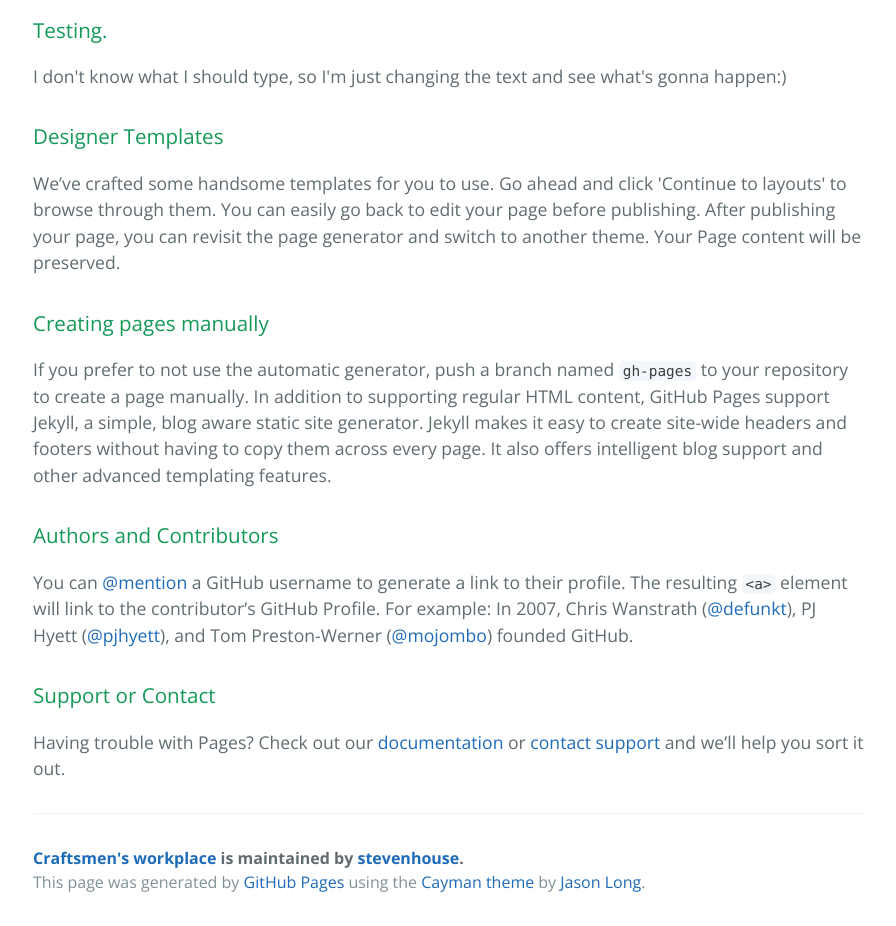
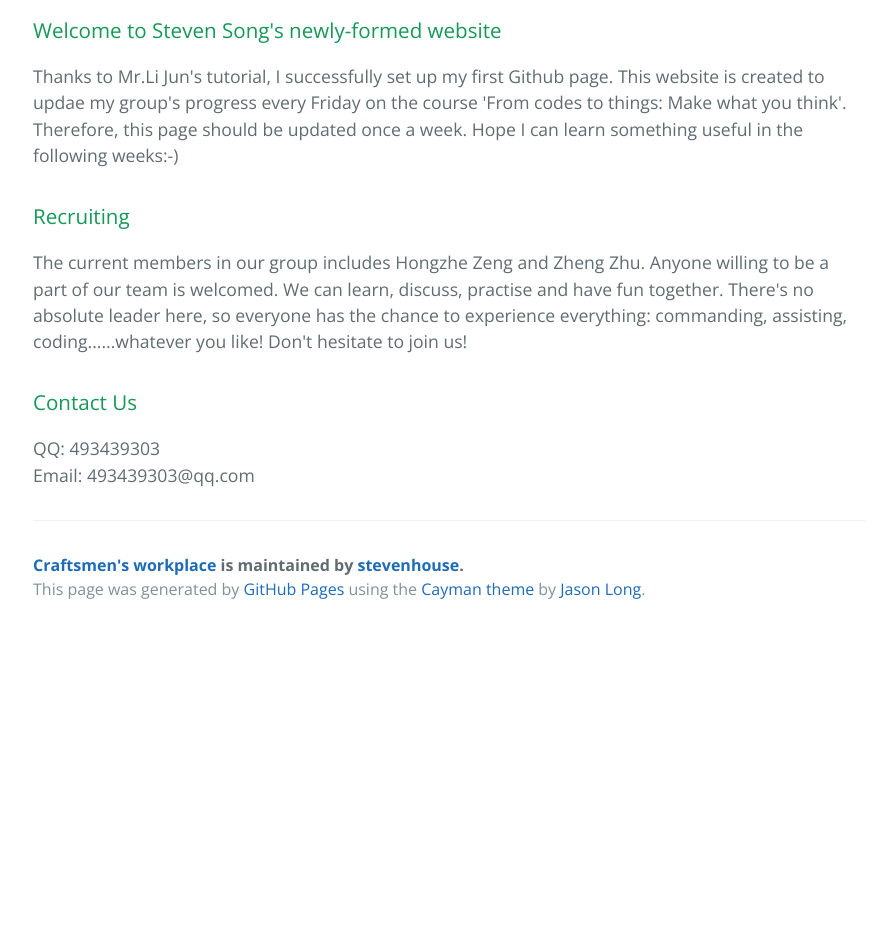
Before and after one commit to stevenhouse/Craftsmen-s-Workplace, a plain HTML site: page index.html in a window 1280 px wide. Shown: the part 400-1326 px from the top of the page, without its empty margins (191-1087 px from the left). After the commit the page ends 1033 px from the top, so only its background shows below. Drawn offline with nearby package versions, Linux system fonts and the light colour scheme.

Commit message:
Intro
details of my page

```diff
--- a/index.html
+++ b/index.html
@@ -20,29 +20,20 @@
 
     <section class="main-content">
       <h3>
-<a id="attempting to edit my website" class="anchor" href="#welcome-to-github-pages" aria-hidden="true"><span aria-hidden="true" class="octicon octicon-link"></span></a>Testing.</h3>
+<a id="welcome-to-steven-song&#39s-newly-formed-website" class="anchor" href="#welcome-to-steven-song&#39s-newly-formed-website" aria-hidden="true"><span aria-hidden="true" class="octicon octicon-link"></span></a>Welcome to Steven Song's newly-formed website</h3>
 
-<p>I don't know what I should type, so I'm just changing the text and see what's gonna happen:)</p>
+<p>Thanks to Mr.Li Jun's tutorial, I successfully set up my first Github page. This website is created to updae my group's progress every Friday on the course 'From codes to things: Make what you think'. Therefore, this page should be updated once a week. Hope I can learn something useful in the following weeks:-)</p>
 
 <h3>
-<a id="designer-templates" class="anchor" href="#designer-templates" aria-hidden="true"><span aria-hidden="true" class="octicon octicon-link"></span></a>Designer Templates</h3>
+<a id="recruiting" class="anchor" href="#recruiting" aria-hidden="true"><span aria-hidden="true" class="octicon octicon-link"></span></a>Recruiting</h3>
 
-<p>We’ve crafted some handsome templates for you to use. Go ahead and click 'Continue to layouts' to browse through them. You can easily go back to edit your page before publishing. After publishing your page, you can revisit the page generator and switch to another theme. Your Page content will be preserved.</p>
+<p>The current members in our group includes Hongzhe Zeng and Zheng Zhu. Anyone willing to be a part of our team is welcomed. We can learn, discuss, practise and have fun together. There's no absolute leader here, so everyone has the chance to experience everything: commanding, assisting, coding......whatever you like! Don't hesitate to join us!</p>
 
 <h3>
-<a id="creating-pages-manually" class="anchor" href="#creating-pages-manually" aria-hidden="true"><span aria-hidden="true" class="octicon octicon-link"></span></a>Creating pages manually</h3>
+<a id="contact-us" class="anchor" href="#contact-us" aria-hidden="true"><span aria-hidden="true" class="octicon octicon-link"></span></a>Contact Us</h3>
 
-<p>If you prefer to not use the automatic generator, push a branch named <code>gh-pages</code> to your repository to create a page manually. In addition to supporting regular HTML content, GitHub Pages support Jekyll, a simple, blog aware static site generator. Jekyll makes it easy to create site-wide headers and footers without having to copy them across every page. It also offers intelligent blog support and other advanced templating features.</p>
+<p>QQ: 493439303<br>Email: 493439303@qq.com</p>
 
-<h3>
-<a id="authors-and-contributors" class="anchor" href="#authors-and-contributors" aria-hidden="true"><span aria-hidden="true" class="octicon octicon-link"></span></a>Authors and Contributors</h3>
-
-<p>You can <a href="https://help.github.com/articles/basic-writing-and-formatting-syntax/#mentioning-users-and-teams" class="user-mention">@mention</a> a GitHub username to generate a link to their profile. The resulting <code>&lt;a&gt;</code> element will link to the contributor’s GitHub Profile. For example: In 2007, Chris Wanstrath (<a href="https://github.com/defunkt" class="user-mention">@defunkt</a>), PJ Hyett (<a href="https://github.com/pjhyett" class="user-mention">@pjhyett</a>), and Tom Preston-Werner (<a href="https://github.com/mojombo" class="user-mention">@mojombo</a>) founded GitHub.</p>
-
-<h3>
-<a id="support-or-contact" class="anchor" href="#support-or-contact" aria-hidden="true"><span aria-hidden="true" class="octicon octicon-link"></span></a>Support or Contact</h3>
-
-<p>Having trouble with Pages? Check out our <a href="https://help.github.com/pages">documentation</a> or <a href="https://github.com/contact">contact support</a> and we’ll help you sort it out.</p>
 
       <footer class="site-footer">
         <span class="site-footer-owner"><a href="https://github.com/stevenhouse/Craftsmen-s-Workplace">Craftsmen&#39;s workplace</a> is maintained by <a href="https://github.com/stevenhouse">stevenhouse</a>.</span>
```
